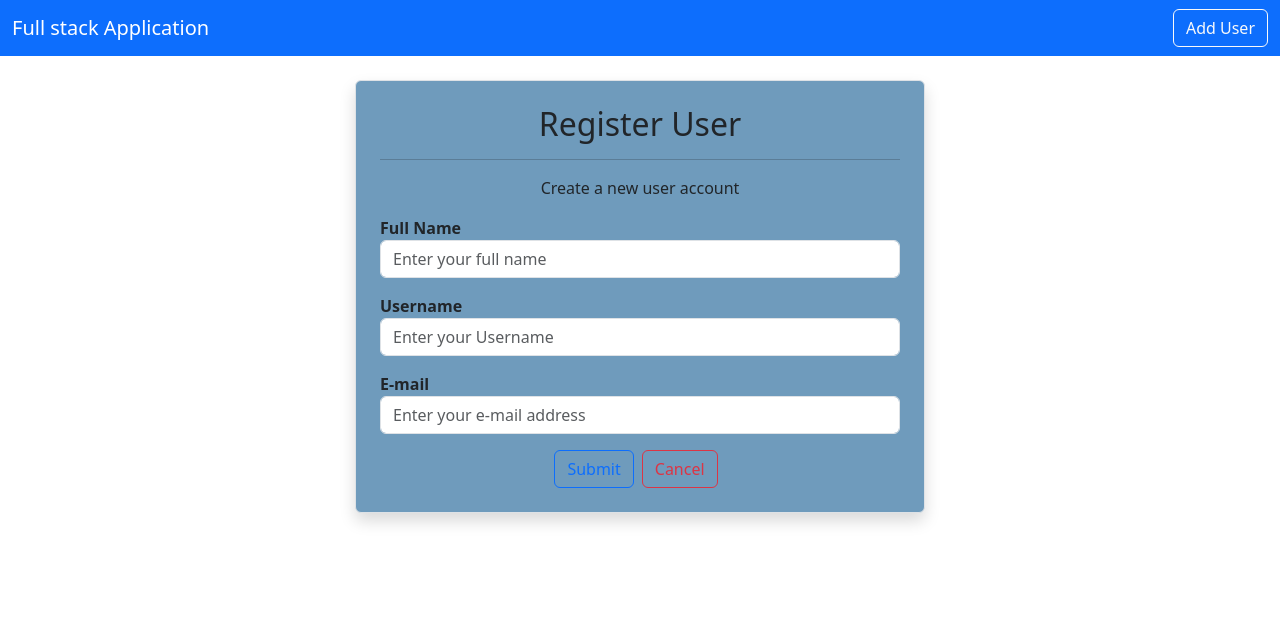
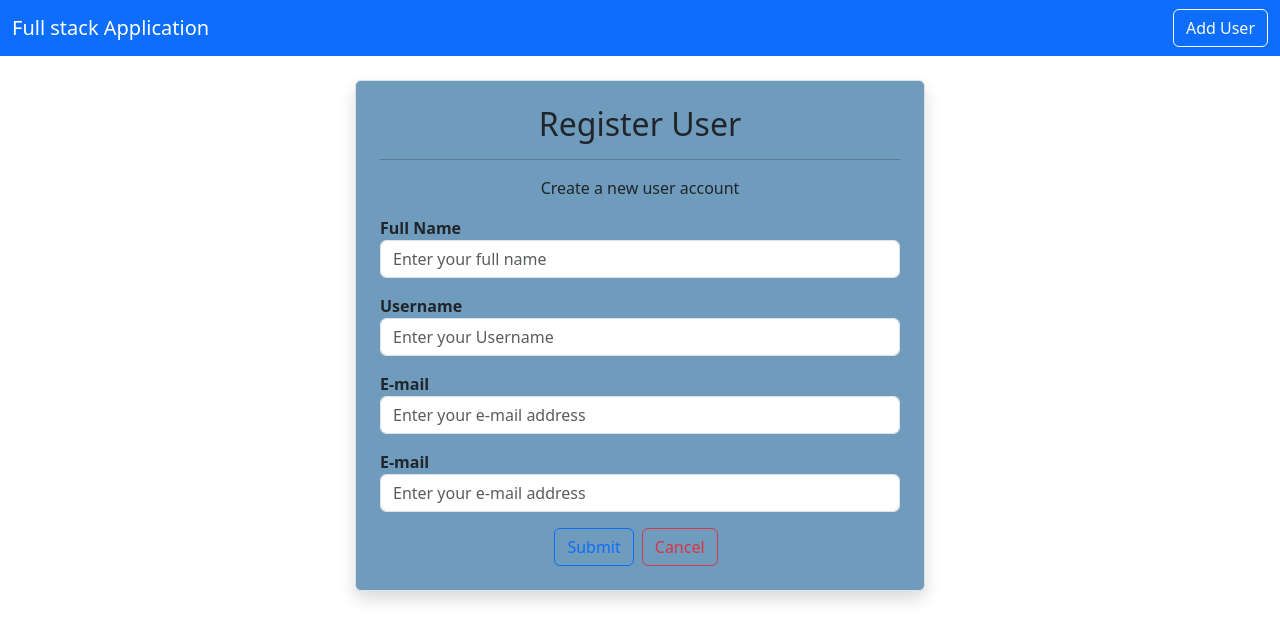
Before and after one commit to DilshaniNK/basic-fullstack-frontend, a React (Create React App) app in the folder fullstack-frontend/: page /adduser in a window 1280 px wide. Shown: the top 640 px of the page. Built offline with nearby package versions, Linux system fonts and the light colour scheme.

Commit message:
Add email input field to Adduser component

```diff
--- a/fullstack-frontend/src/users/Adduser.js
+++ b/fullstack-frontend/src/users/Adduser.js
@@ -71,6 +71,20 @@ export default function Adduser() {
                     onChange={(e) => onInputChange(e)}
                   />
                 </div>
+                {/* add new for checking */}
+                <div className='mb-3'>
+                  <label htmlFor='Name' className='text-start d-block fw-semibold'>
+                    E-mail
+                  </label>
+                  <input
+                    type={"text"}
+                    className='form-control'
+                    placeholder='Enter your e-mail address'
+                    name='email'
+                    value={email}
+                    onChange={(e) => onInputChange(e)}
+                  />
+                </div>
 
                 <button type='submit' className='btn btn-outline-primary'>Submit</button>
                 <Link className='btn btn-outline-danger mx-2' to="/">Cancel</Link>
```
